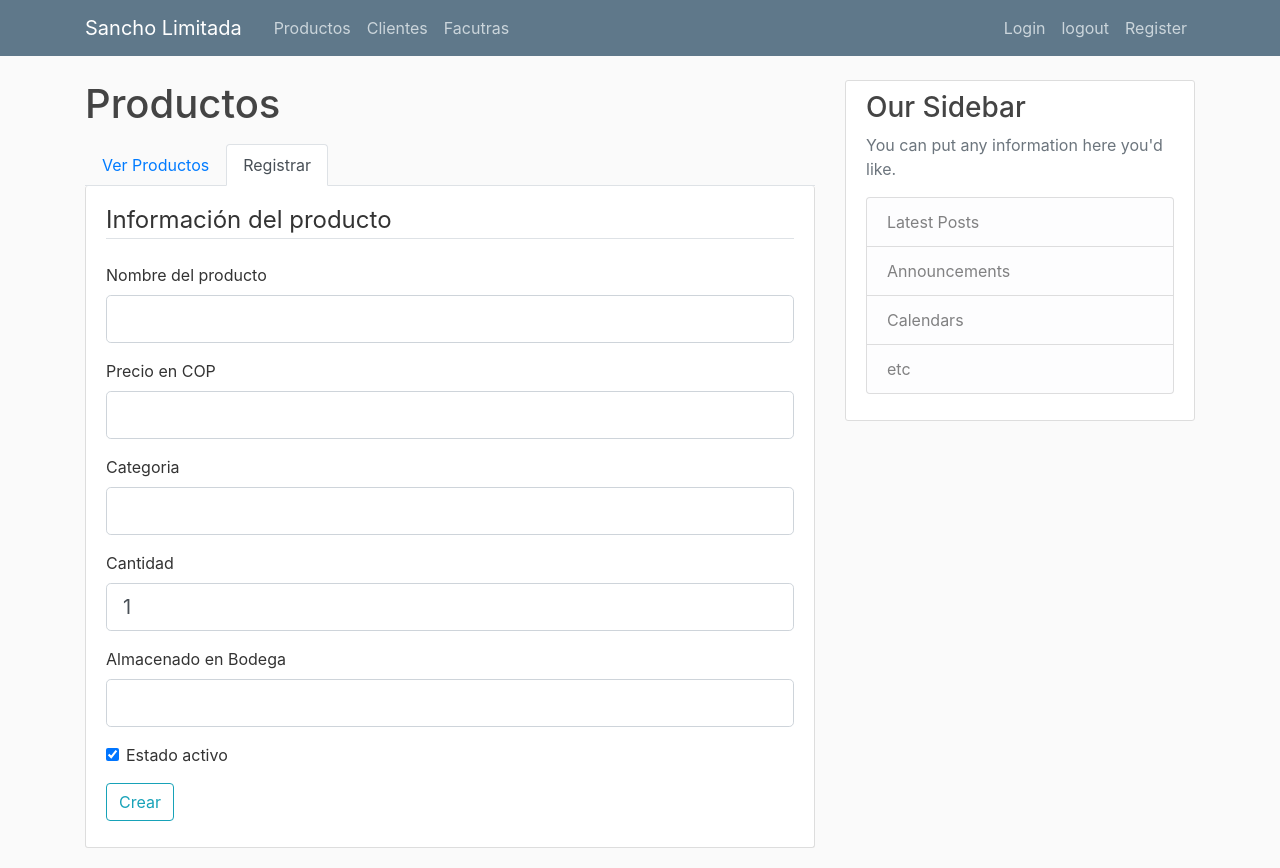
After one commit to juanda2222/python_fullstack, a Flask app: template PUNTO 1/SanchoApp/templates/productos_registrar.html in a window 1280 px wide. The commit adds this page. Run offline with Flask 2, Linux system fonts and the light colour scheme; the template is opened without the code that fills it: values that come from a table or form of the project are taken from there, others are empty; parts of the project's set-up code (start-up, migrations or seed data) failed here and were passed over; some libraries are stand-ins or nearby versions.

Commit message:
products ok 100%. creating clients interfaces

```diff
--- a/PUNTO 1/SanchoApp/databaseModel.py
+++ b/PUNTO 1/SanchoApp/databaseModel.py
@@ -32,7 +32,7 @@ class Cliente(db.Model):
     cedula = db.Column(db.String(100), nullable=False)
     nombre = db.Column(db.String(100), nullable=False)
     direccion = db.Column(db.String(100), nullable=True)
-    telefono = db.Column(db.String(20), nullable=True)
+    telefono = db.Column(db.Integer, nullable=True)
     fotografia = db.Column(db.String(256), nullable=True)
 
     def __repr__(self):
@@ -93,5 +93,5 @@ class Producto(db.Model):
     estado_activo = db.Column(db.Boolean(), nullable=False, default=True)
 
     def __repr__(self):
-        return f"Produto('{self.nombre}', '{self.codigo}', '{self.precio}') \
+        return f"Produto('{self.id}', '{self.nombre}', '{self.codigo}', '{self.precio}') \
             Facturas: {self.relacion_facturas}"
--- a/PUNTO 1/SanchoApp/flaskForms.py
+++ b/PUNTO 1/SanchoApp/flaskForms.py
@@ -1,7 +1,12 @@
 from flask_wtf import FlaskForm
 from wtforms import StringField, PasswordField, SubmitField, BooleanField, DecimalField, IntegerField
 from wtforms.validators import DataRequired, Length, Email, EqualTo,  ValidationError
-from SanchoApp.databaseModel import User, Producto
+from SanchoApp.databaseModel import User, Producto, Cliente
+
+"""
+    START Authentication wise forms:
+"""
+
 
 class RegistrationForm(FlaskForm):
     username = StringField('Username',
@@ -23,14 +28,27 @@ class RegistrationForm(FlaskForm):
         if user is not None:
             raise ValidationError('Please use a different email address.')
 
+
 class LoginForm(FlaskForm):
     username = StringField('Username',
-                        validators=[DataRequired()])
+                           validators=[DataRequired()])
     password = PasswordField('Password', validators=[DataRequired()])
     remember = BooleanField('Remember Me')
     submit = SubmitField('Login')
 
-#product wise forms:
+
+"""
+    END  Authentication wise forms:
+"""
+
+
+"""
+    START Database manager wise forms
+"""
+
+# product wise forms:
+
+
 class RegisterProductForm(FlaskForm):
 
     nombre = StringField('Nombre del producto', validators=[DataRequired()])
@@ -42,14 +60,34 @@ class RegisterProductForm(FlaskForm):
 
     submit = SubmitField('Crear')
 
+
 class UpdateProductForm(FlaskForm):
 
     nombre = StringField('Nombre del producto', validators=[DataRequired()])
     codigo = StringField('Codigo del producto', validators=[DataRequired()])
     precio = StringField('Precio en COP', validators=[DataRequired()])
-    cantidad = IntegerField('Cantidad', validators=[DataRequired()], default=1)
+    cantidad = IntegerField('Cantidad', default=1)
     categoria = StringField('Categoria', default="")
     bodega = StringField('Almacenado en Bodega', default="")
     estado_activo = BooleanField('Estado activo', default=True)
 
     submit = SubmitField('Modificar')
+
+
+class CreateClientForm(FlaskForm):
+
+    nombre = StringField('Nombre del cliente', validators=[DataRequired()])
+    cedula = StringField('Cedula', validators=[DataRequired()])
+    direccion = StringField('Dirección', validators=[DataRequired()])
+    telefono = IntegerField('Telefono', validators=[DataRequired()])
+    fotografia = db.Column(db.String(256), nullable=True)
+
+    def validate_username(self, username):
+        user = Cliente.query.filter_by(cedula=cedula.data).first()
+        if user is not None:
+            raise ValidationError('This client already exists.')
+
+
+"""
+   END Database manager wise forms
+"""
--- a/PUNTO 1/SanchoApp/templates/productos.html
+++ b/PUNTO 1/SanchoApp/templates/productos.html
@@ -15,6 +15,7 @@
 </ul>
 <div class="content-section border-top-0 pt-3">
   {% for producto in lista_de_productos %}
+    {% if producto.estado_activo %}
       <article class="media content-section ">
         <div class="media-body">
           <div class="article-metadata">
@@ -24,6 +25,7 @@
           <h2 class="article-title" href="#">{{ producto.nombre }}</h2>
         </div>
       </article>
+    {% endif %}
   {% endfor %}
 </div>
 
--- /dev/null
+++ b/PUNTO 1/SanchoApp/templates/productos_registrar.html
@@ -0,0 +1,96 @@
+{% extends "layout.html" %}
+{% block content %}
+
+<h1 class="mb-3">Productos</h1>
+
+<ul class="nav nav-tabs">
+  <li class="nav-item">
+    <a class="nav-link" href="{{url_for('productos')}}">Ver Productos</a>
+  </li>
+  <li class="nav-item">
+    <a class="nav-link active" href="{{url_for('registrar_productos')}}">Registrar</a>
+  </li>
+</ul>
+<div class="content-section border-top-0 pt-3">
+  <form method="POST" action="">
+    {{ form.hidden_tag() }}
+    <fieldset class="form-group">
+      <legend class="border-bottom mb-4">Información del producto</legend>
+      <div class="form-group">
+        {{ form.nombre.label(class="form-control-label") }}
+        {% if form.nombre.errors %}
+        {{ form.nombre(class="form-control form-control-lg is-invalid") }}
+        <div class="invalid-feedback">
+          {% for error in form.nombre.errors %}
+          <span>{{ error }}</span>
+          {% endfor %}
+        </div>
+        {% else %}
+        {{ form.nombre(class="form-control form-control-lg") }}
+        {% endif %}
+      </div>
+      <div class="form-group">
+        {{ form.precio.label(class="form-control-label") }}
+        {% if form.precio.errors %}
+        {{ form.precio(class="form-control form-control-lg is-invalid") }}
+        <div class="invalid-feedback">
+          {% for error in form.precio.errors %}
+          <span>{{ error }}</span>
+          {% endfor %}
+        </div>
+        {% else %}
+        {{ form.precio(class="form-control form-control-lg") }}
+        {% endif %}
+      </div>
+      <div class="form-group">
+        {{ form.categoria.label(class="form-control-label") }}
+        {% if form.categoria.errors %}
+        {{ form.categoria(class="form-control form-control-lg is-invalid") }}
+        <div class="invalid-feedback">
+          {% for error in form.categoria.errors %}
+          <span>{{ error }}</span>
+          {% endfor %}
+        </div>
+        {% else %}
+        {{ form.categoria(class="form-control form-control-lg") }}
+        {% endif %}
+      </div>
+      <div class="form-group">
+        {{ form.cantidad.label(class="form-control-label") }}
+        {% if form.cantidad.errors %}
+        {{ form.cantidad(class="form-control form-control-lg is-invalid") }}
+        <div class="invalid-feedback">
+          {% for error in form.cantidad.errors %}
+          <span>{{ error }}</span>
+          {% endfor %}
+        </div>
+        {% else %}
+        {{ form.cantidad(class="form-control form-control-lg") }}
+        {% endif %}
+      </div>
+      <div class="form-group">
+        {{ form.bodega.label(class="form-control-label") }}
+        {% if form.bodega.errors %}
+        {{ form.bodega(class="form-control form-control-lg is-invalid") }}
+        <div class="invalid-feedback">
+          {% for error in form.bodega.errors %}
+          <span>{{ error }}</span>
+          {% endfor %}
+        </div>
+        {% else %}
+        {{ form.bodega(class="form-control form-control-lg") }}
+        {% endif %}
+      </div>
+      <div class="form-check">
+        {{ form.estado_activo(class="form-check-input") }}
+        {{ form.estado_activo.label(class="form-check-label") }}
+      </div>
+    </fieldset>
+    <div class="form-group">
+      {{ form.submit(class="btn btn-outline-info") }}
+    </div>
+  </form>
+</div>
+
+
+{% endblock content %}
```
Also changed, not shown: PUNTO 1/SanchoApp/flaskRoutes.py (+43 -14 lines), PUNTO 1/SanchoApp/templates/clientes.html (+24 -2 lines), PUNTO 1/SanchoApp/templates/productos_editar.html (renamed from PUNTO 1/SanchoApp/templates/editar_producto.html, +13 -13 lines), PUNTO 1/SanchoApp/test/insertDumbClients.py (+2 -66 lines), PUNTO 1/SanchoApp/site.db, PUNTO 1/SanchoApp/templates/clientes_registrar.html (renamed from PUNTO 1/SanchoApp/templates/registrar_productos.html). Lines whose indentation alone changed are shown as unchanged.
